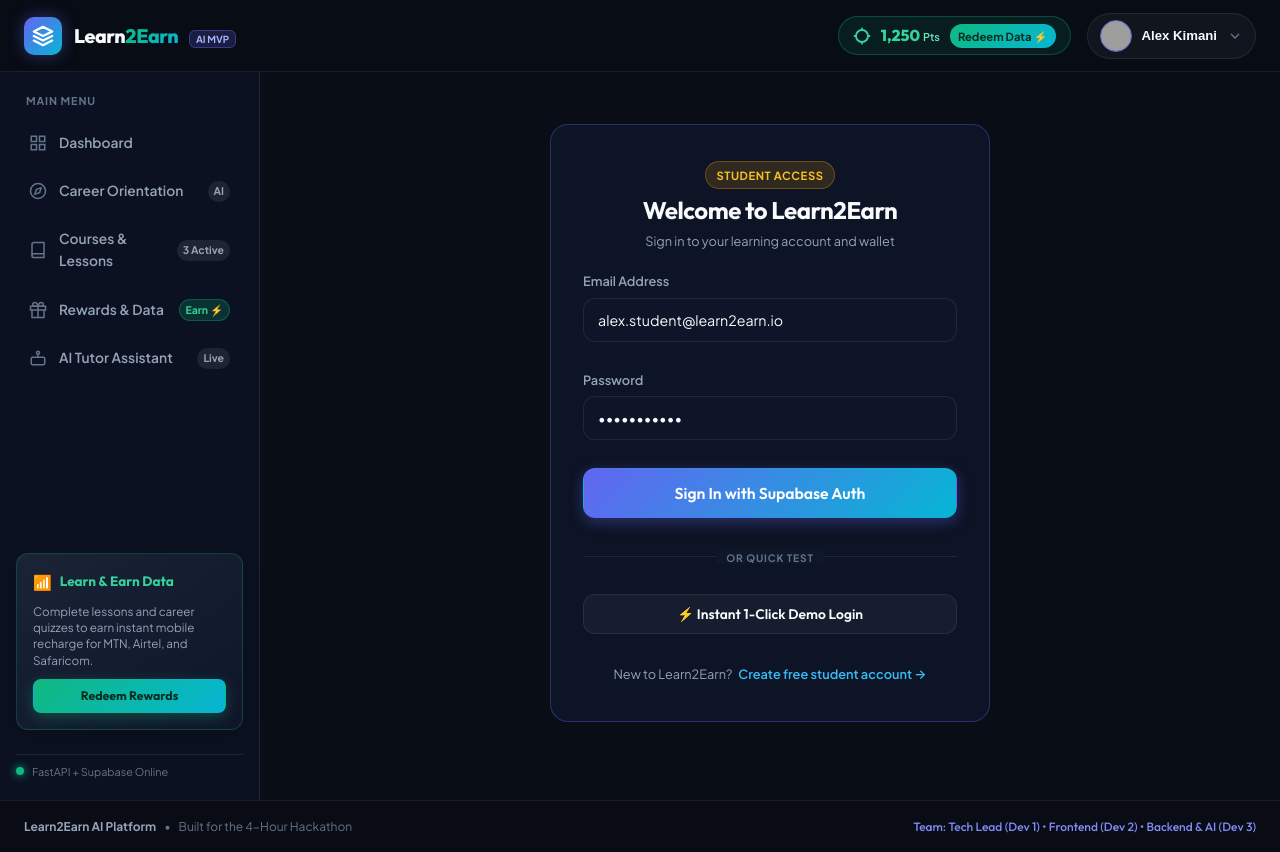
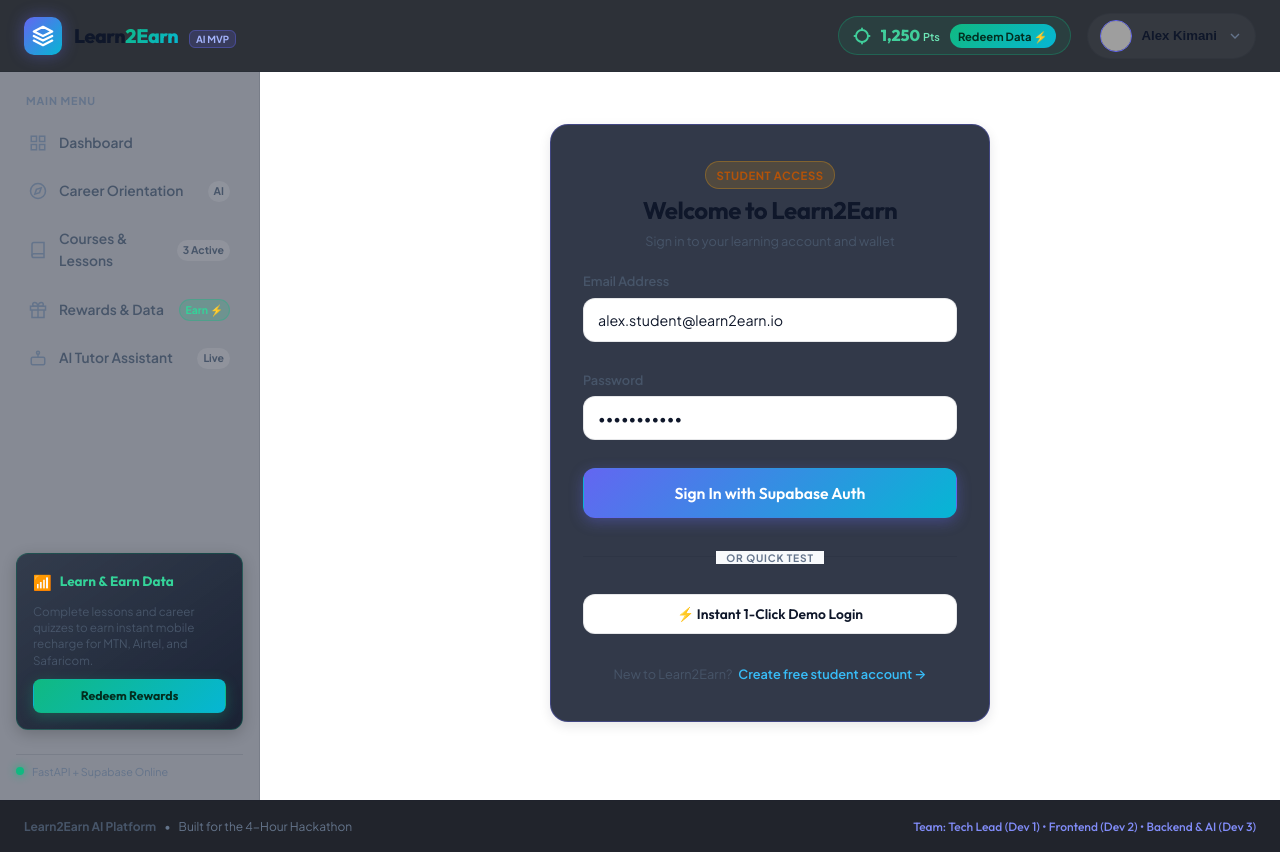
Before and after one commit to preciousmbah2005/hacktoberfest2026, a SvelteKit app in the folder frontend/: page /login in a window 1280 px wide. Built offline with nearby package versions, Linux system fonts and the light colour scheme; no server answers; grey boxes are pictures that could not be loaded.

Commit message:
update: implement light theme with new background colors and UI adjustments

```diff
--- a/frontend/src/app.css
+++ b/frontend/src/app.css
@@ -5,13 +5,14 @@
 
 :root {
   /* Color Palette */
-  --bg-primary: #090d16;
-  --bg-secondary: #0f172a;
-  --bg-tertiary: #1e293b;
-  --bg-card: rgba(17, 24, 39, 0.7);
-  --bg-card-hover: rgba(30, 41, 59, 0.85);
-  --bg-glass: rgba(15, 23, 42, 0.65);
-  --border-subtle: rgba(255, 255, 255, 0.08);
+  color-scheme: light;
+  --bg-primary: #ffffff;
+  --bg-secondary: #f8fafc;
+  --bg-tertiary: #e2e8f0;
+  --bg-card: rgba(255, 255, 255, 0.96);
+  --bg-card-hover: #f8fafc;
+  --bg-glass: rgba(255, 255, 255, 0.9);
+  --border-subtle: rgba(15, 23, 42, 0.1);
   --border-highlight: rgba(99, 102, 241, 0.35);
 
   /* Primary Brand Accents */
@@ -34,15 +35,15 @@
   --font-body: 'Plus Jakarta Sans', -apple-system, BlinkMacSystemFont, sans-serif;
 
   /* Text Colors */
-  --text-main: #f8fafc;
-  --text-muted: #94a3b8;
+  --text-main: #0f172a;
+  --text-muted: #475569;
   --text-dim: #64748b;
-  --text-accent: #38bdf8;
+  --text-accent: #0284c7;
 
   /* Shadows & Glows */
-  --shadow-sm: 0 1px 2px rgba(0, 0, 0, 0.2);
-  --shadow-md: 0 4px 12px rgba(0, 0, 0, 0.3);
-  --shadow-lg: 0 10px 25px rgba(0, 0, 0, 0.4);
+  --shadow-sm: 0 1px 2px rgba(15, 23, 42, 0.08);
+  --shadow-md: 0 4px 12px rgba(15, 23, 42, 0.1);
+  --shadow-lg: 0 10px 25px rgba(15, 23, 42, 0.12);
   --glow-primary: 0 0 25px rgba(99, 102, 241, 0.25);
   --glow-emerald: 0 0 25px rgba(16, 185, 129, 0.25);
 
@@ -167,14 +168,14 @@
 }
 
 .btn-outline {
-  background: rgba(255, 255, 255, 0.04);
+  background: #ffffff;
   border-color: var(--border-subtle);
   color: var(--text-main);
 }
 
 .btn-outline:hover {
-  background: rgba(255, 255, 255, 0.08);
-  border-color: rgba(255, 255, 255, 0.2);
+  background: #f8fafc;
+  border-color: rgba(15, 23, 42, 0.18);
 }
 
 .btn-sm {
@@ -226,19 +227,19 @@
 .badge-points {
   background: rgba(245, 158, 11, 0.15);
   border-color: rgba(245, 158, 11, 0.3);
-  color: #fbbf24;
+  color: #b45309;
 }
 
 .badge-reward {
   background: rgba(16, 185, 129, 0.15);
   border-color: rgba(16, 185, 129, 0.35);
-  color: #34d399;
+  color: #047857;
 }
 
 .badge-ai {
   background: rgba(168, 85, 247, 0.15);
   border-color: rgba(168, 85, 247, 0.35);
-  color: #c084fc;
+  color: #7e22ce;
 }
 
 /* Forms and Inputs */
@@ -258,7 +259,7 @@
 .form-input, .form-select, .form-textarea {
   width: 100%;
   padding: 12px 14px;
-  background: rgba(15, 23, 42, 0.8);
+  background: #ffffff;
   border: 1px solid var(--border-subtle);
   border-radius: var(--radius-md);
   color: var(--text-main);
@@ -277,7 +278,7 @@
 .progress-container {
   width: 100%;
   height: 8px;
-  background: rgba(255, 255, 255, 0.08);
+  background: #e2e8f0;
   border-radius: 9999px;
   overflow: hidden;
 }
@@ -311,3 +312,128 @@
 ::-webkit-scrollbar-thumb:hover {
   background: var(--accent-indigo);
 }
+
+/* Light theme overrides for component-level surfaces */
+.app-shell,
+.dashboard-page,
+.landing-hero,
+.auth-page {
+  background: var(--bg-primary);
+}
+
+.app-body {
+  background: var(--bg-primary);
+}
+
+.topbar,
+.app-footer {
+  background: rgba(255, 255, 255, 0.92);
+}
+
+.sidebar {
+  background: rgba(248, 250, 252, 0.96);
+}
+
+.card,
+.stat-card,
+.course-card,
+.package-card,
+.wallet-card,
+.transaction-card,
+.achievement-card,
+.auth-card,
+.chat-card,
+.recommendation-card,
+.pathway-card,
+.hero-banner,
+.ai-card,
+.incentive-card,
+.dropdown-menu {
+  background: #ffffff;
+  box-shadow: var(--shadow-md);
+}
+
+.topbar,
+.app-footer,
+.sidebar,
+.card,
+.stat-card,
+.course-card,
+.package-card,
+.wallet-card,
+.transaction-card,
+.achievement-card,
+.auth-card,
+.chat-card,
+.recommendation-card,
+.pathway-card,
+.hero-banner,
+.ai-card,
+.incentive-card,
+.dropdown-menu,
+.chat-input-bar {
+  border-color: var(--border-subtle);
+}
+
+.bubble {
+  background: #f8fafc;
+  color: var(--text-main);
+}
+
+.bubble.user-bubble {
+  background: linear-gradient(135deg, #6366f1 0%, #4f46e5 100%);
+  color: #ffffff;
+}
+
+.chat-input-bar,
+.messages-container {
+  background: #ffffff;
+}
+
+.profile-btn,
+.nav-item,
+.sugg-btn,
+.dropdown-item {
+  background: transparent;
+}
+
+.profile-btn:hover,
+.nav-item:hover,
+.dropdown-item:hover,
+.sugg-btn:hover {
+  background: #f1f5f9;
+}
+
+.nav-item.active {
+  background: rgba(99, 102, 241, 0.1);
+  color: #312e81;
+}
+
+.brand-name,
+.user-name,
+.dropdown-header,
+.incentive-title,
+.text-white,
+.points-val,
+.coin-icon {
+  color: var(--text-main);
+}
+
+.points-val,
+.coin-icon,
+.text-emerald,
+.text-gold,
+.text-indigo,
+.text-rose,
+.text-amber {
+  filter: saturate(0.9);
+}
+
+.modal-overlay {
+  background: rgba(15, 23, 42, 0.35);
+}
+
+.modal-content {
+  background: #ffffff;
+  border: 1px solid var(--border-subtle);
+}
```
